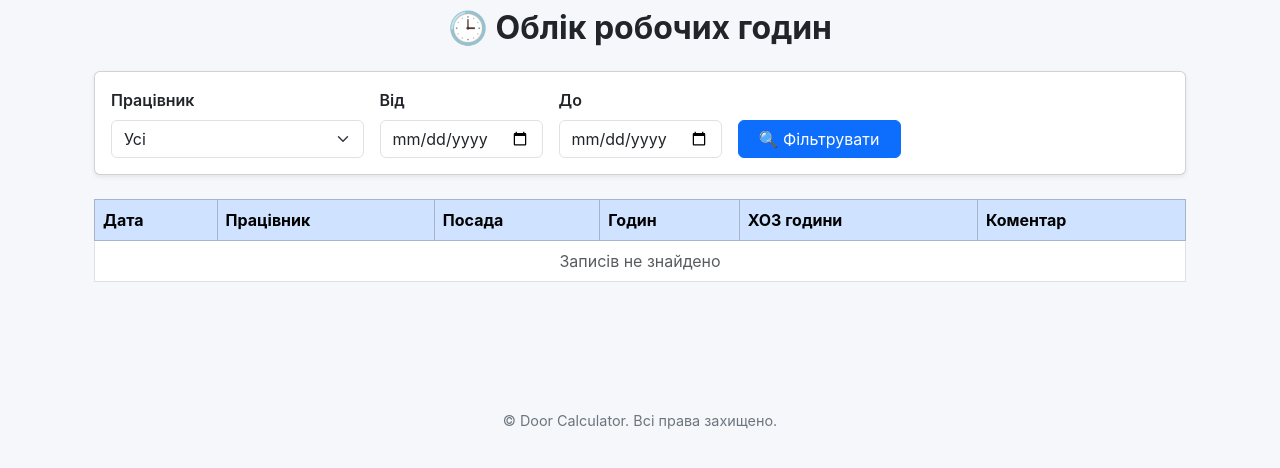
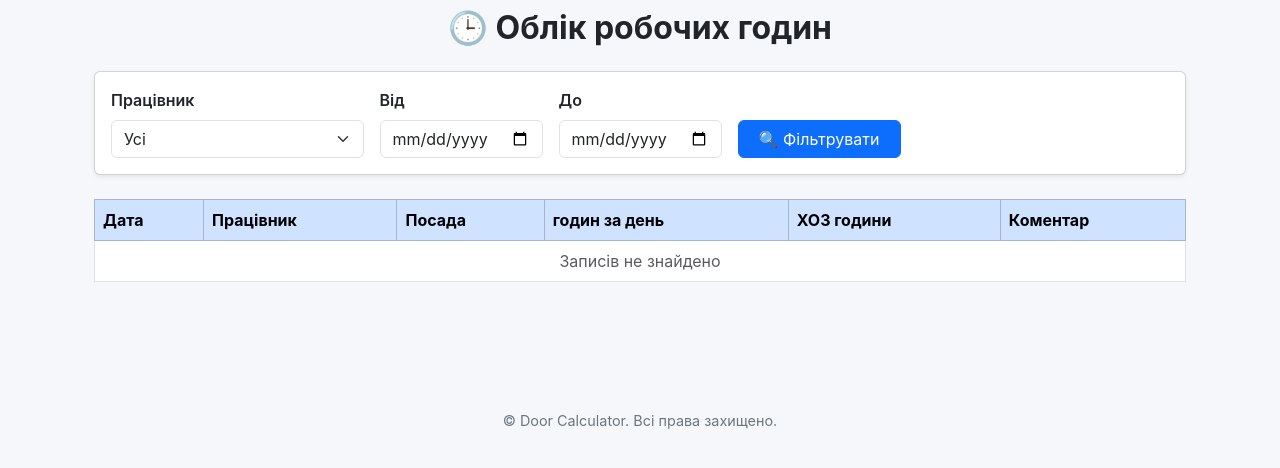
Before and after one commit to vitmur10/Furniture_calculator, a Django app: page /worklog/ in a window 1280 px wide. Shown: the part 214-682 px from the top of the page. Run offline with Django 4.2, Linux system fonts and the light colour scheme; data that the repository does not hold is empty; some libraries are stand-ins or nearby versions.

```diff
--- a/door_calculator/doors/templates/doors/worklog_list.html
+++ b/door_calculator/doors/templates/doors/worklog_list.html
@@ -42,7 +42,7 @@
           <th>Дата</th>
           <th>Працівник</th>
           <th>Посада</th>
-          <th>Годин</th>
+          <th>годин за день</th>
           <th>ХОЗ години</th>  <!-- НОВЕ -->
           <th>Коментар</th>
         </tr>
```
